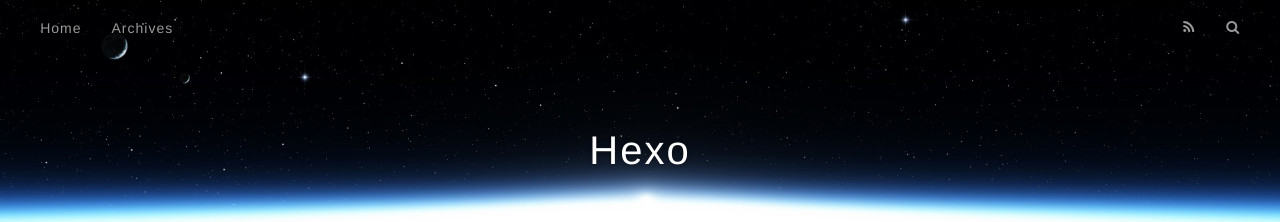
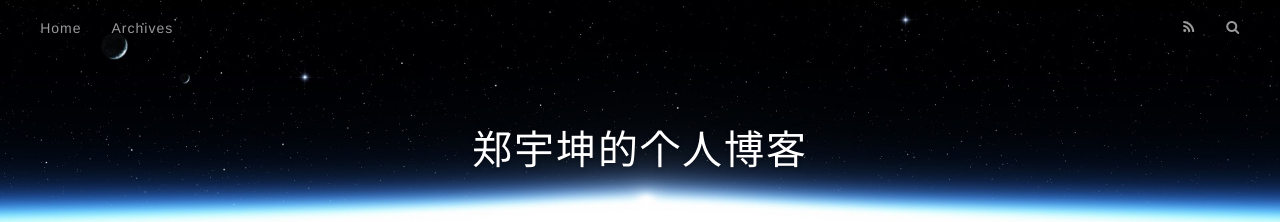
Before and after one commit to NightSakura/NightSakura.github.io, a plain HTML site: page index.html in a window 1280 px wide. Shown: the top 222 px of the page. Drawn offline with nearby package versions, Linux system fonts and the light colour scheme.

Commit message:
Site updated: 2017-08-22 15:06:42

```diff
--- a/index.html
+++ b/index.html
@@ -3,16 +3,16 @@
 <head>
   <meta charset="utf-8">
 
-  <title>Hexo</title>
+  <title>郑宇坤的个人博客</title>
   <meta name="viewport" content="width=device-width, initial-scale=1, maximum-scale=1">
   <meta property="og:type" content="website">
-<meta property="og:title" content="Hexo">
+<meta property="og:title" content="郑宇坤的个人博客">
 <meta property="og:url" content="http://yoursite.com/index.html">
-<meta property="og:site_name" content="Hexo">
+<meta property="og:site_name" content="郑宇坤的个人博客">
 <meta name="twitter:card" content="summary">
-<meta name="twitter:title" content="Hexo">
+<meta name="twitter:title" content="郑宇坤的个人博客">
 
-    <link rel="alternate" href="/atom.xml" title="Hexo" type="application/atom+xml">
+    <link rel="alternate" href="/atom.xml" title="郑宇坤的个人博客" type="application/atom+xml">
 
 
     <link rel="icon" href="/favicon.png">
@@ -33,7 +33,7 @@
   <div id="header-outer" class="outer">
     <div id="header-title" class="inner">
       <h1 id="logo-wrap">
-        <a href="/" id="logo">Hexo</a>
+        <a href="/" id="logo">郑宇坤的个人博客</a>
       </h1>
 
     </div>
@@ -96,7 +96,7 @@
 
     </div>
     <footer class="article-footer">
-      <a data-url="http://yoursite.com/2017/08/22/hello-world/" data-id="cj6n757950000dpadkignmiya" class="article-share-link">Share</a>
+      <a data-url="http://yoursite.com/2017/08/22/hello-world/" data-id="cj6n8ytjj0000n3ad37ax2gcv" class="article-share-link">Share</a>
 
 
     </footer>
```
Also changed, not shown: 2017/08/22/hello-world/index.html (+5 -5 lines), archives/2017/08/index.html (+6 -6 lines), archives/2017/index.html (+6 -6 lines), archives/index.html (+6 -6 lines), 1 other file.
